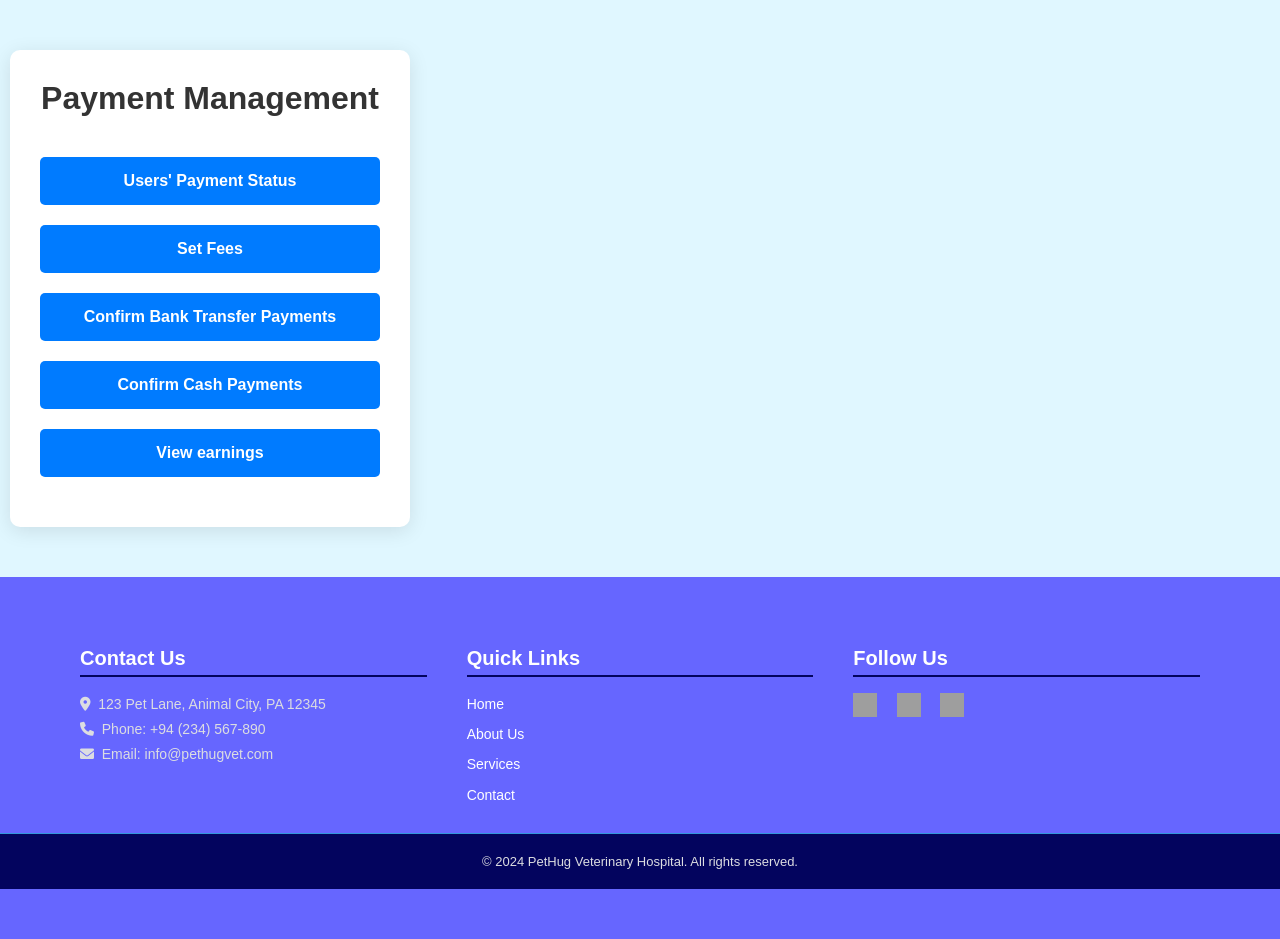
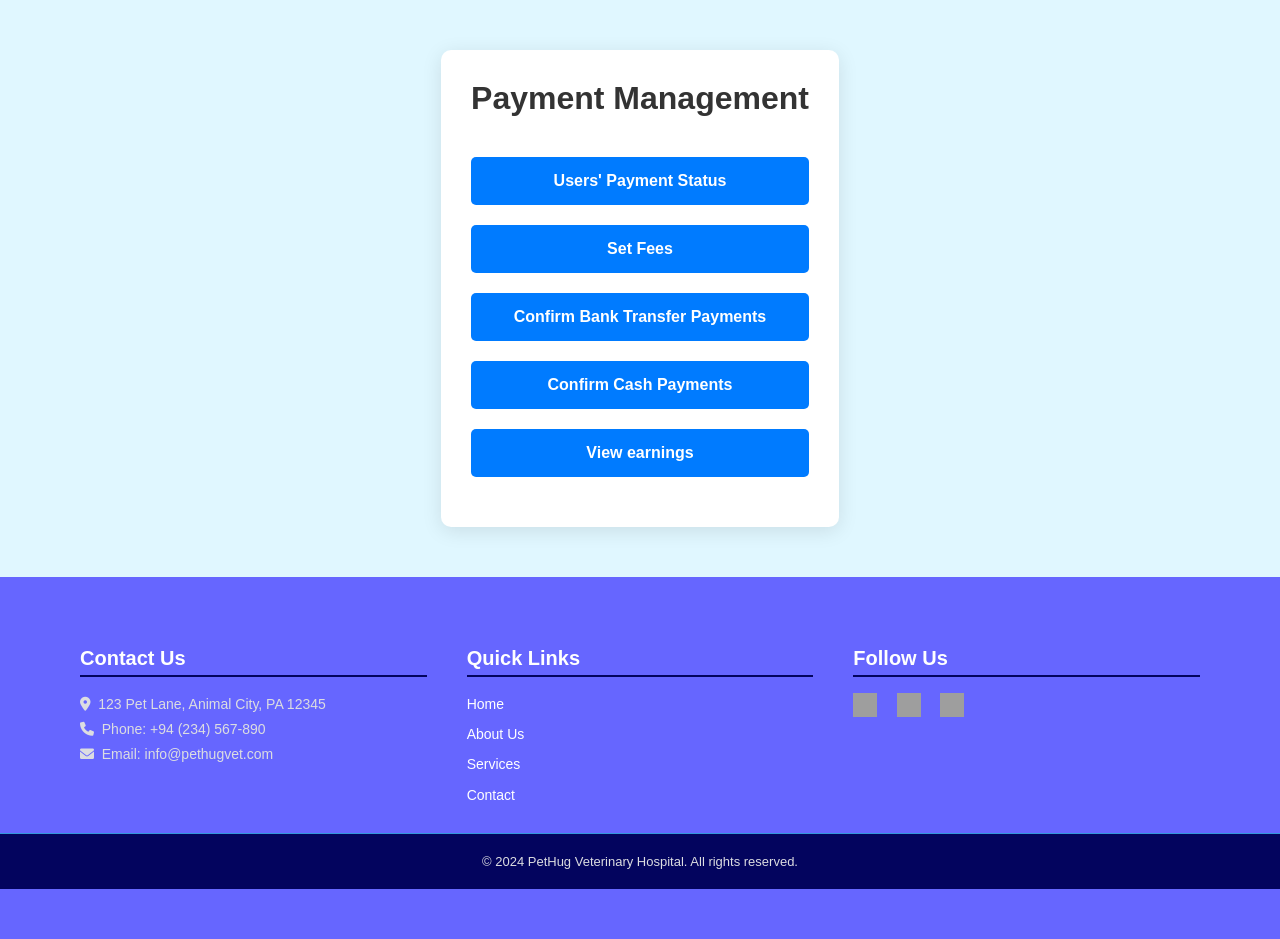
Before and after one commit to HiruniRamanayaka/PetHug-Project, a PHP site: page /admin/payment_management.php in a window 1280 px wide. Shown: the part 130-1069 px from the top of the page. Run offline with PHP 8.4, Linux system fonts and the light colour scheme; the visitor is signed in with stand-in values (Sample User, id 1); grey boxes are pictures that could not be loaded.

Commit message:
Update payment_management.php

```diff
--- a/admin/payment_management.php
+++ b/admin/payment_management.php
@@ -23,15 +23,15 @@ $admin_id = $_SESSION['admin_id'];
             background-color: #e0f7ff;
         }
         .container {
-            width: 100%;
-            max-width: 400px; /* Set a max-width for larger screens */
+            width: fit-content;
+            margin: auto;
+            margin-top: 50px;
             padding: 30px;
             border-radius: 10px;
             background-color: #ffffff;
             box-shadow: 0 4px 20px rgba(0, 0, 0, 0.1);
             text-align: center;
-            margin: 10px;
-            margin-top: 50px;
+
         }
 
         h2 {
```
